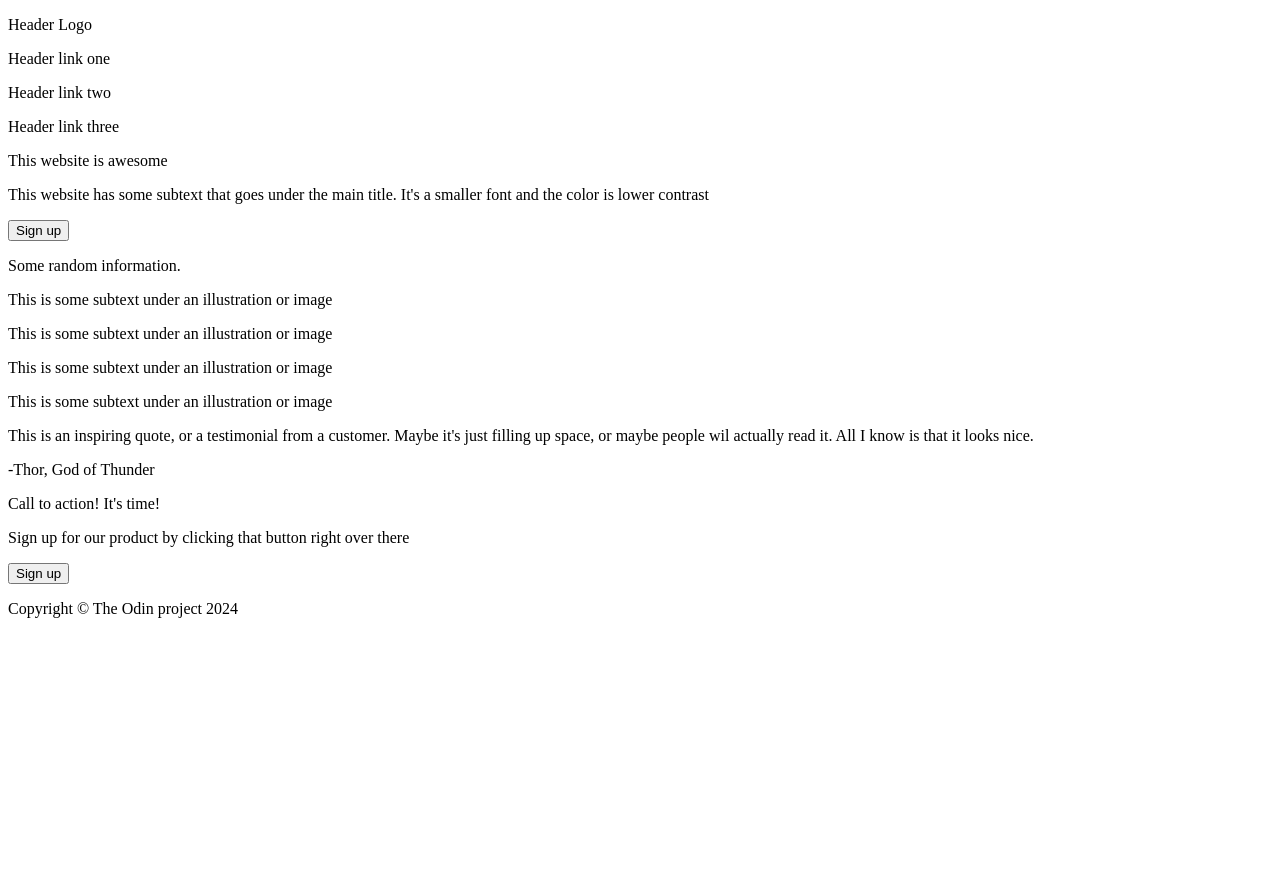
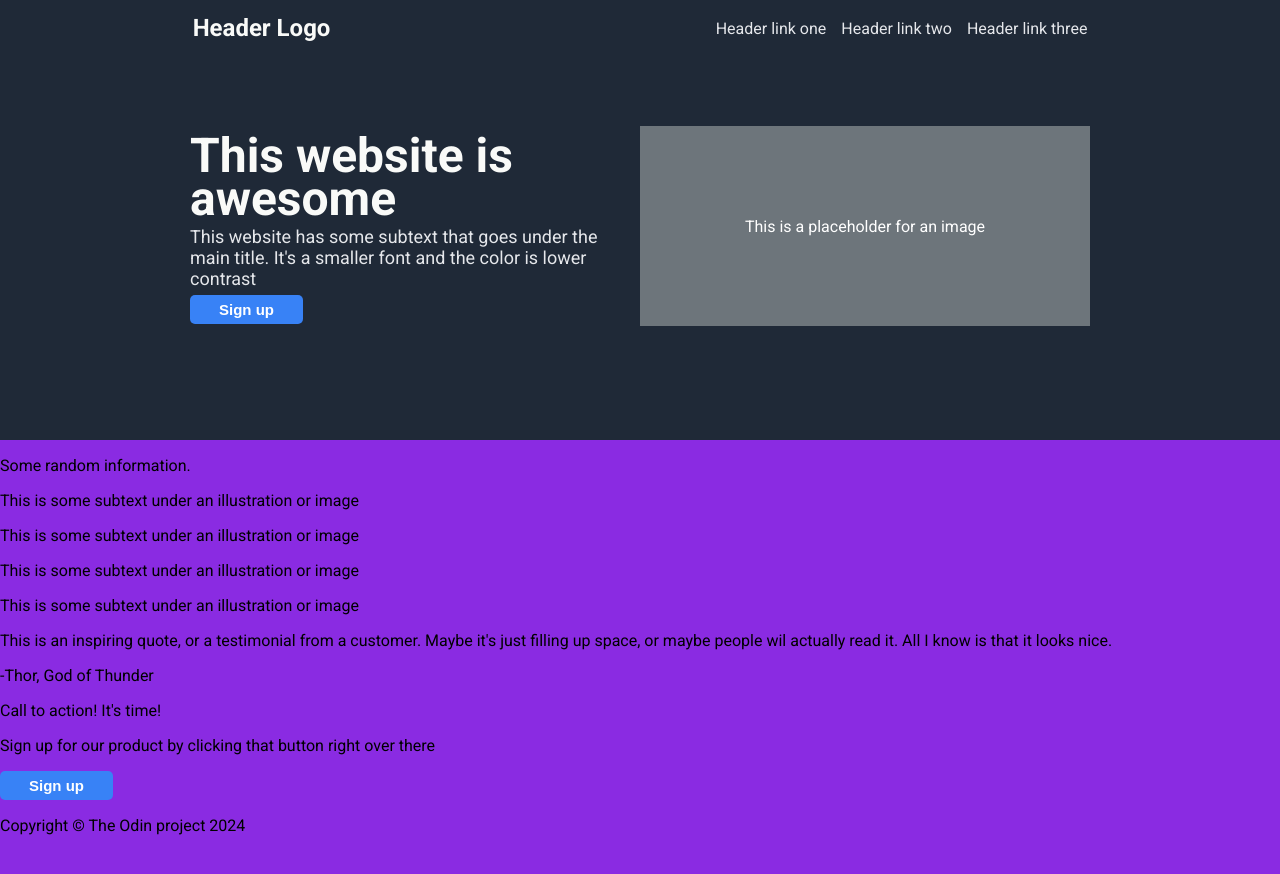
Before and after one commit to SerigneGallo/odin-Landing-pages, a plain HTML site: page index.html in a window 1280 px wide. Shown: the top 874 px of the page. Before the commit the page ends 800 px from the top, so only its background shows below. Drawn offline with Linux system fonts and the light colour scheme.

Commit message:
First (1/4) done : top header with blue background

```diff
--- a/index.html
+++ b/index.html
@@ -3,18 +3,42 @@
 <head>
   <meta charset="UTF-8">
   <meta name="viewport" content="width=device-width, initial-scale=1.0">
-  <link rel="stylesheet" src="style.css">
+  <link rel="stylesheet" href="style.css">
+  <link rel="preconnect" href="https://fonts.googleapis.com">
+  <link rel="preconnect" href="https://fonts.gstatic.com" crossorigin>
+  <link href="https://fonts.googleapis.com/css2?family=Roboto:ital,wght@0,100;0,300;0,400;0,500;0,700;0,900;1,100;1,300;1,400;1,500;1,700;1,900&display=swap" rel="stylesheet">
   <title>Odin Landing Page</title>
 </head>
 <body>
-  <p>Header Logo</p>
-  <p>Header link one</p>
-  <p>Header link two</p>
-  <p>Header link three</p>
+  <div class="Container-blue-one">
+    <div class="Header">
+      <div class="Header-Logo">
+        <p >Header Logo</p>
+      </div>
+  <div class="Header-link-one-two-three">
+    <p>Header link one</p>
+    <p>Header link two</p>
+    <p>Header link three</p>
+  </div>
+</div>
+<div class="Total-Square">
+<div class="Other-Square">
+<div class="Hero-main-text">
   <p>This website is awesome</p>
-  <p>This website has some subtext that goes under the main title. It's a smaller
+</div>
+<div class="Hero-secondary-text">
+  <p >This website has some subtext that goes under the main title. It's a smaller
     font and the color is lower contrast </p>
+  </div>
+  <div class="sign-up-top">
     <button>Sign up</button>
+  </div>
+</div>
+  <div class="Grey-Square">
+  <p>This is a placeholder for an image</p>
+</div>
+</div>
+</div>
     <p>Some random information.</p>
     <p>This is some subtext under an illustration or image</p>
     <p>This is some subtext under an illustration or image</p>
@@ -28,6 +52,5 @@
       <p>Sign up for our product by clicking that button right over there</p>
       <button>Sign up</button>
       <p>Copyright &copy; The Odin project 2024</p>
-
 </body>
 </html>
--- /dev/null
+++ b/style.css
@@ -0,0 +1,93 @@
+body {
+  background-color: blueviolet;
+  font-family: roboto;
+  height: 2000px;
+  margin: 0;
+  padding:0;
+  overflow-x: hidden;
+
+}
+
+.Container-blue-one {
+  height: 450px;
+  background-color: #1F2937;
+  width: 100%;
+  margin: 0;
+
+
+
+}
+
+.Header-Logo {
+  color: #f9faf8;
+  font-size: 24px;
+  font-weight: 700;
+}
+
+.Header-link-one-two-three {
+  color: #E5E7EB;
+  display: flex;
+  gap: 15px;
+}
+
+.Header {
+  display: flex;
+  justify-content: space-around;
+  align-items: center;
+  margin-top: -10px;
+}
+
+.Hero-main-text {
+  font-size: 48px;
+  font-weight: bolder;
+  color: #F9FAF8;
+  margin-top: -40px;
+  line-height: 0.9;
+}
+
+.Hero-secondary-text {
+  font-size: 18px;
+  color: #E5E7EB;
+  margin-top: -42px;
+}
+
+button {
+  color: white;
+  font-weight: bold;
+  font-size: 15px;
+  background-color: #3882F6;
+  border: none;
+  padding-left: 29px;
+  padding-right: 29px;
+  padding-top: 6px;
+  padding-bottom: 6px;
+  border-radius: 5px;
+}
+
+.sign-up-top {
+  margin-top: -12px;
+}
+
+.Grey-Square {
+  width: 450px;
+  height: 200px;
+  background-color: rgb(109, 117, 123);
+  color: white;
+  display:flex;
+  justify-content: center;
+  align-items: center;
+}
+
+.Other-Square {
+  width: 450px;
+  height: 200px;
+  /*border: solid 1px black;*/
+
+}
+
+.Total-Square {
+  display:flex;
+  justify-content: center;
+  align-items: center;
+  margin-top: 60px;
+}
```
